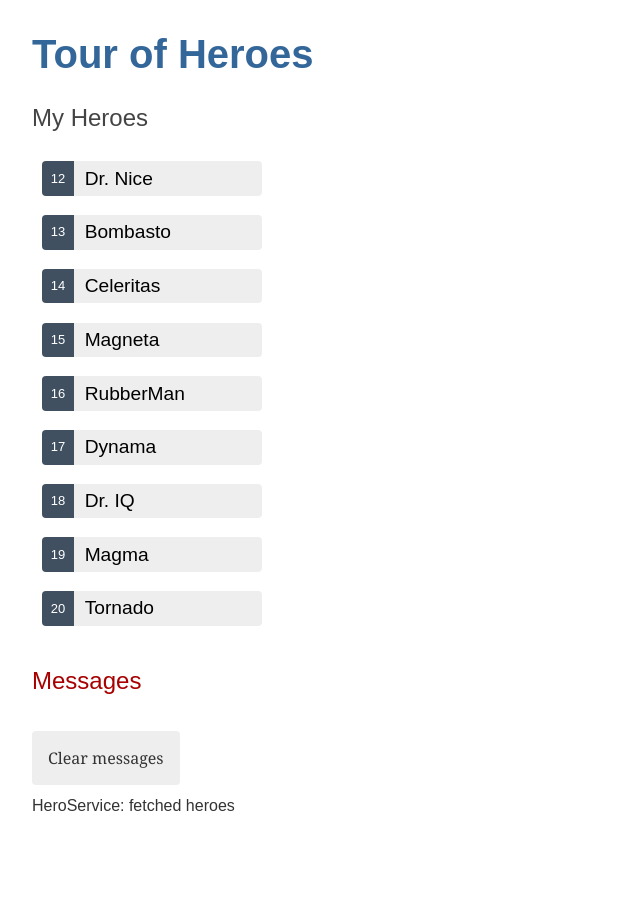
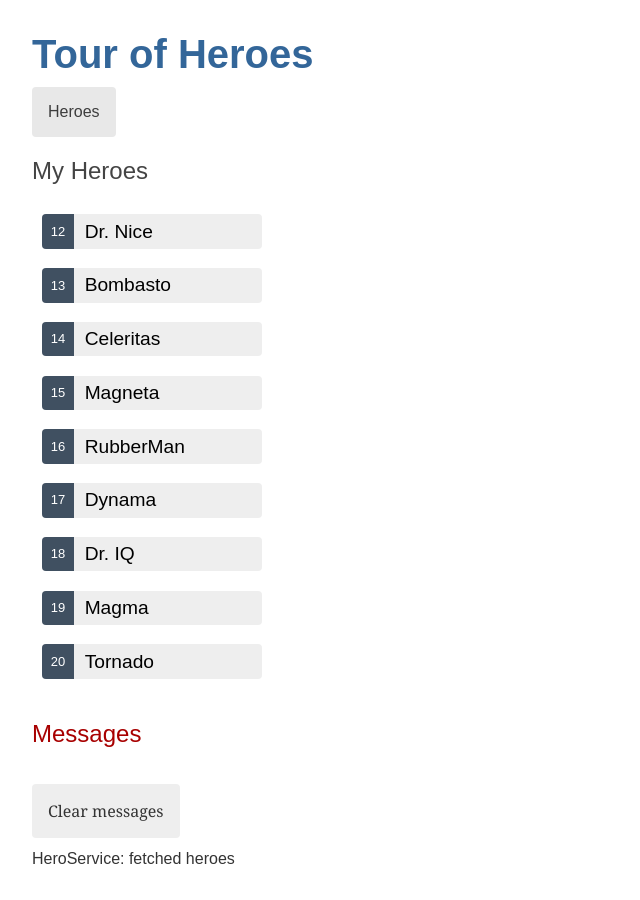
Before and after one commit to FlyingFoxie/angular-getting-started, an Angular app: page /heroes in a window 1280 px wide. Shown: the whole page, without its empty margins (0-640 px from the left). Before the commit the page ends 847 px from the top, so only its background shows below. Built offline with nearby package versions, Linux system fonts and the light colour scheme.

Commit message:
Add navigation link using routerLink

```diff
--- a/src/app/app.component.css
+++ b/src/app/app.component.css
@@ -0,0 +1,21 @@
+/* AppComponent's private CSS styles */
+h1 {
+  margin-bottom: 0;
+}
+nav a {
+  padding: 1rem;
+  text-decoration: none;
+  margin-top: 10px;
+  display: inline-block;
+  background-color: #e8e8e8;
+  color: #3d3d3d;
+  border-radius: 4px;
+}
+
+nav a:hover {
+  color: white;
+  background-color: #42545C;
+}
+nav a:active {
+  background-color: black;
+}
--- a/src/app/app.component.html
+++ b/src/app/app.component.html
@@ -1,3 +1,6 @@
 <h1>{{title}}</h1>
+<nav>
+  <a routerLink="/heroes">Heroes</a>
+</nav>
 <router-outlet></router-outlet>
 <app-messages></app-messages>
```
